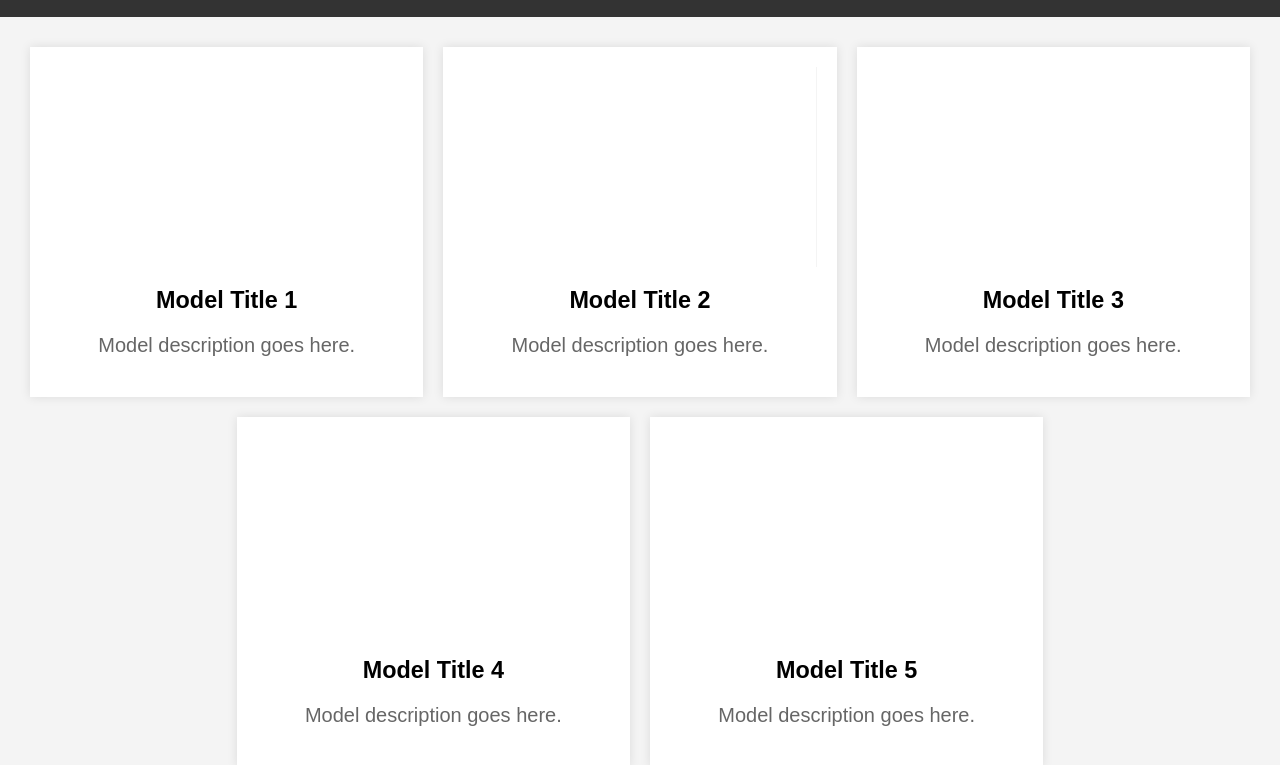
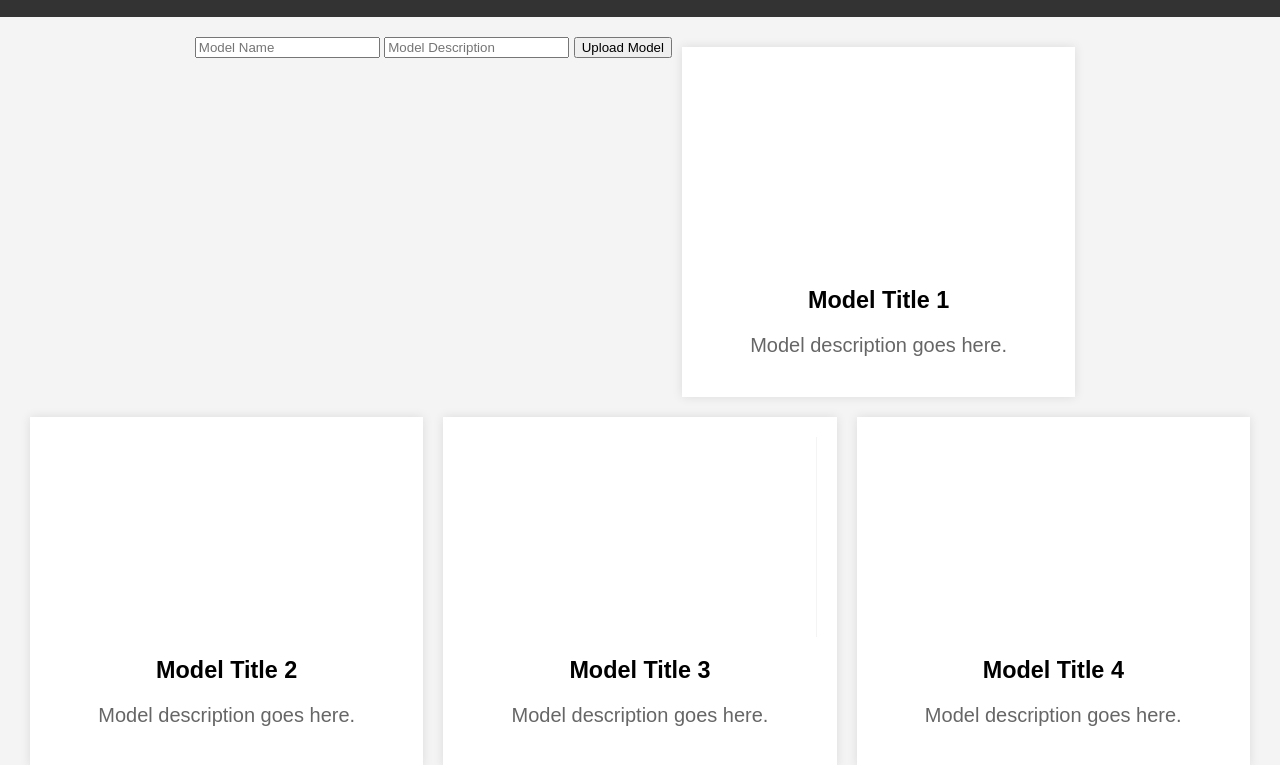
Before and after one commit to lorenaababic/BEAUVOIR, a website: page 3d.html in a window 1280 px wide. Shown: the part 143-908 px from the top of the page. Drawn offline with nearby package versions, Linux system fonts and the light colour scheme; no server answers; a web font is replaced by a local one.

Commit message:
Upload button

```diff
--- a/3d.html
+++ b/3d.html
@@ -17,7 +17,7 @@
             "three/addons/": "https://cdn.jsdelivr.net/npm/three@0.164.1/examples/jsm/"
           }
         }
-      </script>
+    </script>
 
 </head>
 <body>
@@ -32,11 +32,17 @@
             <h2 id="username">Username</h2>
             <p id="user-bio">User bio goes here.</p>
         </div>
-
     </header>
 
     <main>
         <div id="models-gallery">
+            <form id="upload-form">
+                <input type="text" id="model-name" placeholder="Model Name">
+                <input type="text" id="model-description" placeholder="Model Description">
+                <input type="file" id="model-file" accept=".gltf, .glb" style="display: none;">
+                <button type="button" id="choose-file-button">Upload Model</button>
+            </form>
+
             <div class="post">
                 <div class="model-container" id="container3D-1"></div>
                 <div class="post-content">
```
